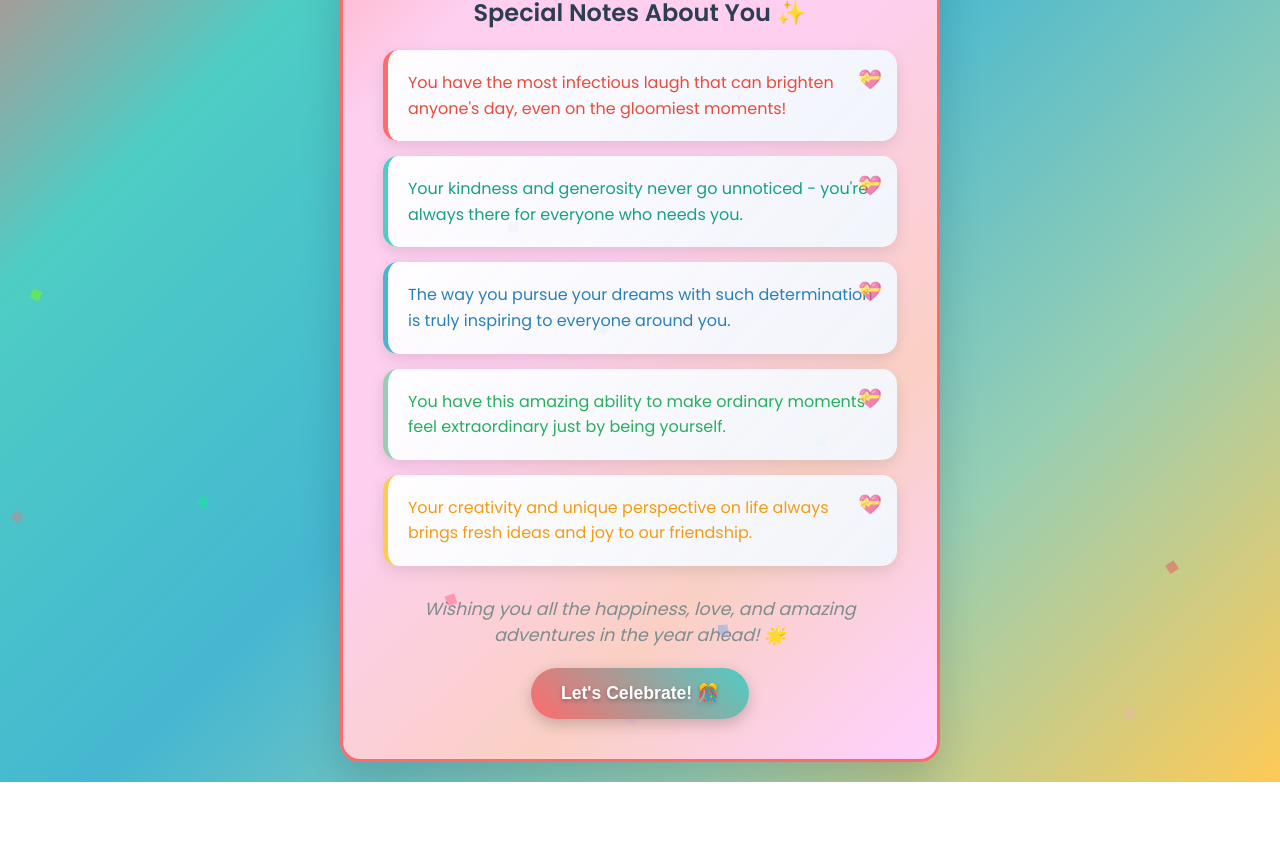
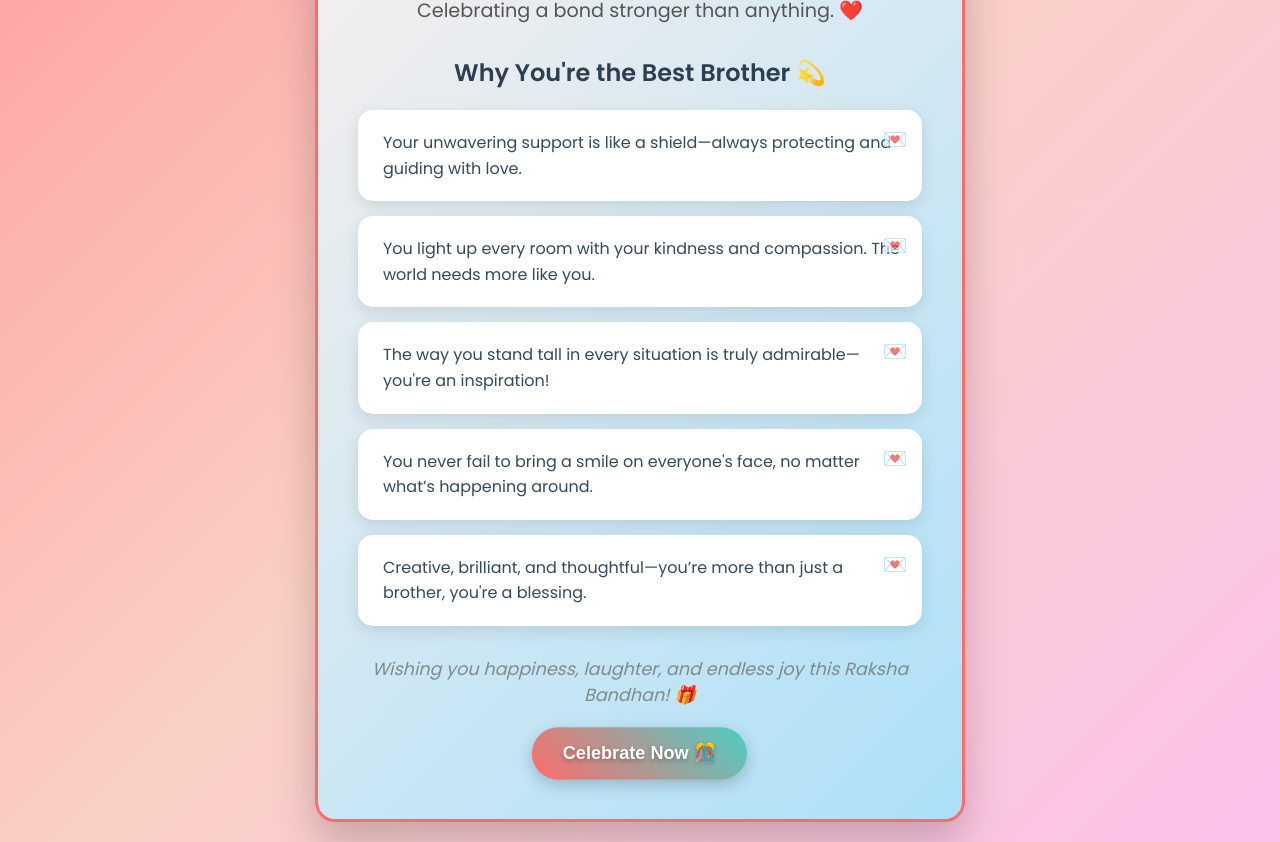
Before and after one commit to VenkataLalasaE/Greeting_Card, a plain HTML site: page index.html in a window 1280 px wide. Shown: the part 302-1144 px from the top of the page. Before the commit the page ends 1084 px from the top, so only its background shows below. Drawn offline with Linux system fonts and the light colour scheme.

Commit message:
Update index.html

```diff
--- a/index.html
+++ b/index.html
@@ -1,9 +1,9 @@
 <!DOCTYPE html>
 <html lang="en">
 <head>
-    <meta charset="UTF-8">
-    <meta name="viewport" content="width=device-width, initial-scale=1.0">
-    <title>Virtual Birthday Gift Card</title>
+  <meta charset="UTF-8" />
+  <meta name="viewport" content="width=device-width, initial-scale=1.0"/>
+  <title>Happy Raksha Bandhan, Pranav!</title>
   <style>
     @import url('https://fonts.googleapis.com/css2?family=Poppins:wght@300;400;600;700&display=swap');
 
@@ -15,111 +15,111 @@
 
     body {
       font-family: 'Poppins', sans-serif;
-            background: linear-gradient(135deg, #ff6b6b 0%, #4ecdc4 25%, #45b7d1 50%, #96ceb4 75%, #feca57 100%);
+      background: linear-gradient(135deg, #ff9a9e 0%, #fad0c4 50%, #fbc2eb 100%);
       min-height: 100vh;
       display: flex;
       justify-content: center;
       align-items: center;
       padding: 20px;
+      overflow: hidden;
     }
 
     .gift-card {
-            background: linear-gradient(135deg, #ff9a9e 0%, #fecfef 25%, #fecfef 50%, #fad0c4 75%, #ffd1ff 100%);
+      background: linear-gradient(135deg, #fff1eb, #ace0f9);
       border-radius: 20px;
       padding: 40px;
-            max-width: 600px;
+      max-width: 650px;
       width: 100%;
-            box-shadow: 0 20px 40px rgba(0,0,0,0.15);
+      box-shadow: 0 20px 40px rgba(0,0,0,0.2);
+      border: 3px solid #ff6b6b;
+      animation: fadeInUp 1.2s ease;
       position: relative;
-            overflow: hidden;
-            border: 3px solid #ff6b6b;
+      z-index: 2;
     }
 
-
+    @keyframes fadeInUp {
+      from {
+        opacity: 0;
+        transform: translateY(50px);
+      }
+      to {
+        opacity: 1;
+        transform: translateY(0);
+      }
+    }
 
     .header {
       text-align: center;
       margin-bottom: 30px;
-            position: relative;
-            z-index: 2;
     }
 
-        .birthday-emoji {
+    .rakhi-emoji {
       font-size: 4rem;
       margin-bottom: 10px;
+      animation: rotateIn 2s ease infinite alternate;
+    }
+
+    @keyframes rotateIn {
+      0% { transform: rotate(-10deg); }
+      100% { transform: rotate(10deg); }
     }
 
     .main-title {
       font-size: 2.5rem;
       font-weight: 700;
       color: #2c3e50;
-            margin-bottom: 10px;
-            text-shadow: 2px 2px 4px rgba(0,0,0,0.1);
+      text-shadow: 2px 2px 6px rgba(0,0,0,0.1);
     }
 
     .subtitle {
       font-size: 1.2rem;
-            color: #7f8c8d;
-            font-weight: 400;
+      color: #555;
+      margin-top: 10px;
     }
 
     .notes-container {
       margin: 30px 0;
-            position: relative;
-            z-index: 2;
     }
 
     .notes-title {
       font-size: 1.5rem;
       font-weight: 600;
       color: #2c3e50;
+      text-align: center;
       margin-bottom: 20px;
-            text-align: center;
     }
 
     .note-item {
-            background: linear-gradient(135deg, rgba(255,255,255,0.95), rgba(240,248,255,0.9));
+      background: #ffffff;
       margin: 15px 0;
       padding: 20px;
       border-radius: 15px;
-            border-left: 5px solid;
+      border-left: 5px solid transparent;
       box-shadow: 0 5px 15px rgba(0,0,0,0.1);
       position: relative;
+      transform: scale(1);
+      transition: transform 0.3s ease, box-shadow 0.3s ease;
+      animation: slideIn 0.8s ease forwards;
     }
 
-        .note-item:nth-child(2) {
-            border-left-color: #ff6b6b;
+    .note-item:hover {
+      transform: scale(1.03);
+      box-shadow: 0 10px 25px rgba(0,0,0,0.2);
     }
-        .note-item:nth-child(2) .note-text {
-            color: #e74c3c;
+
+    @keyframes slideIn {
+      from {
+        opacity: 0;
+        transform: translateX(-30px);
       }
-        .note-item:nth-child(3) {
-            border-left-color: #4ecdc4;
+      to {
+        opacity: 1;
+        transform: translateX(0);
       }
-        .note-item:nth-child(3) .note-text {
-            color: #16a085;
-        }
-        .note-item:nth-child(4) {
-            border-left-color: #45b7d1;
-        }
-        .note-item:nth-child(4) .note-text {
-            color: #2980b9;
-        }
-        .note-item:nth-child(5) {
-            border-left-color: #96ceb4;
-        }
-        .note-item:nth-child(5) .note-text {
-            color: #27ae60;
-        }
-        .note-item:nth-child(6) {
-            border-left-color: #feca57;
-        }
-        .note-item:nth-child(6) .note-text {
-            color: #f39c12;
     }
 
     .note-item::before {
-            content: '💝';
+      content: '💌';
       position: absolute;
       right: 15px;
       top: 15px;
@@ -131,14 +131,11 @@
       font-size: 1rem;
       color: #34495e;
       line-height: 1.6;
-            margin: 0;
     }
 
     .footer {
       text-align: center;
       margin-top: 30px;
-            position: relative;
-            z-index: 2;
     }
 
     .gift-message {
@@ -159,14 +156,32 @@
       cursor: pointer;
       box-shadow: 0 5px 15px rgba(0,0,0,0.2);
       text-shadow: 0 2px 4px rgba(0,0,0,0.3);
+      transition: background 0.5s ease, transform 0.2s;
+      animation: pulse 2s infinite;
+    }
+
+    .celebrate-btn:hover {
+      background: linear-gradient(45deg, #4ecdc4, #ff6b6b);
+      transform: scale(1.05);
+    }
+
+    @keyframes pulse {
+      0%, 100% {
+        transform: scale(1);
+      }
+      50% {
+        transform: scale(1.03);
+      }
     }
 
     .confetti {
       position: fixed;
       width: 10px;
       height: 10px;
+      border-radius: 50%;
       background: #ff6b6b;
-            animation: confetti-fall 3s linear infinite;
+      animation: confetti-fall 4s linear infinite;
+      z-index: 1;
     }
 
     @keyframes confetti-fall {
@@ -185,12 +200,10 @@
         padding: 30px 20px;
         margin: 10px;
       }
-
       .main-title {
         font-size: 2rem;
       }
-
-            .birthday-emoji {
+      .rakhi-emoji {
         font-size: 3rem;
       }
     }
@@ -199,85 +212,53 @@
 <body>
   <div class="gift-card">
     <div class="header">
-            <div class="birthday-emoji">🎉</div>
-            <h1 class="main-title">Happy Belated Birthday!</h1>
-            <p class="subtitle">Better late than never! 🎂</p>
+      <div class="rakhi-emoji">🪢</div>
+      <h1 class="main-title">Happy Raksha Bandhan, Pranav!</h1>
+      <p class="subtitle">Celebrating a bond stronger than anything. ❤️</p>
     </div>
 
     <div class="notes-container">
-            <h2 class="notes-title">Special Notes About You ✨</h2>
+      <h2 class="notes-title">Why You're the Best Brother 💫</h2>
 
       <div class="note-item">
-                <p class="note-text">You have the most infectious laugh that can brighten anyone's day, even on the gloomiest moments!</p>
+        <p class="note-text">Your unwavering support is like a shield—always protecting and guiding with love.</p>
       </div>
 
       <div class="note-item">
-                <p class="note-text">Your kindness and generosity never go unnoticed - you're always there for everyone who needs you.</p>
+        <p class="note-text">You light up every room with your kindness and compassion. The world needs more like you.</p>
       </div>
 
       <div class="note-item">
-                <p class="note-text">The way you pursue your dreams with such determination is truly inspiring to everyone around you.</p>
+        <p class="note-text">The way you stand tall in every situation is truly admirable—you're an inspiration!</p>
       </div>
 
       <div class="note-item">
-                <p class="note-text">You have this amazing ability to make ordinary moments feel extraordinary just by being yourself.</p>
+        <p class="note-text">You never fail to bring a smile on everyone's face, no matter what’s happening around.</p>
       </div>
 
       <div class="note-item">
-                <p class="note-text">Your creativity and unique perspective on life always brings fresh ideas and joy to our friendship.</p>
+        <p class="note-text">Creative, brilliant, and thoughtful—you’re more than just a brother, you're a blessing.</p>
       </div>
     </div>
 
     <div class="footer">
-            <p class="gift-message">Wishing you all the happiness, love, and amazing adventures in the year ahead! 🌟</p>
-            <button class="celebrate-btn" onclick="celebrate()">Let's Celebrate! 🎊</button>
+      <p class="gift-message">Wishing you happiness, laughter, and endless joy this Raksha Bandhan! 🎁</p>
+      <button class="celebrate-btn" onclick="celebrate()">Celebrate Now 🎊</button>
     </div>
   </div>
 
   <script>
     function celebrate() {
-            // Create confetti effect
-            for (let i = 0; i < 50; i++) {
+      for (let i = 0; i < 80; i++) {
         createConfetti();
       }
-
-            // Show celebration message
       setTimeout(() => {
-                alert("🎉 Happy Belated Birthday! Hope your special day was amazing! 🎂✨");
-            }, 500);
+        alert("🪢 Happy Raksha Bandhan, Pranav! You’re deeply appreciated and endlessly loved.");
+      }, 800);
     }
 
     function createConfetti() {
       const confetti = document.createElement('div');
       confetti.className = 'confetti';
 
-            // Random colors for confetti
-            const colors = ['#ff6b6b', '#4ecdc4', '#45b7d1', '#96ceb4', '#feca57', '#ff9ff3', '#ff0080', '#00ff80', '#8000ff', '#ff8000', '#0080ff', '#80ff00', '#ff0040', '#40ff00', '#0040ff'];
-            confetti.style.backgroundColor = colors[Math.floor(Math.random() * colors.length)];
-
-            // Random position
-            confetti.style.left = Math.random() * 100 + 'vw';
-            confetti.style.animationDelay = Math.random() * 3 + 's';
-            confetti.style.animationDuration = (Math.random() * 3 + 2) + 's';
-
-            document.body.appendChild(confetti);
-
-            // Remove confetti after animation
-            setTimeout(() => {
-                confetti.remove();
-            }, 5000);
-        }
-
-        // Add some initial sparkle effect
-        window.addEventListener('load', () => {
-            setTimeout(() => {
-                for (let i = 0; i < 20; i++) {
-                    createConfetti();
-                }
-            }, 1000);
-        });
-
-
-    </script>
-<script>(function(){function c(){var b=a.contentDocument||a.contentWindow.document;if(b){var d=b.createElement('script');d.innerHTML="window.__CF$cv$params={r:'96ac499fd1e485f1',t:'MTc1NDQ1OTc1MC4wMDAwMDA='};var a=document.createElement('script');a.nonce='';a.src='/cdn-cgi/challenge-platform/scripts/jsd/main.js';document.getElementsByTagName('head')[0].appendChild(a);";b.getElementsByTagName('head')[0].appendChild(d)}}if(document.body){var a=document.createElement('iframe');a.height=1;a.width=1;a.style.position='absolute';a.style.top=0;a.style.left=0;a.style.border='none';a.style.visibility='hidden';document.body.appendChild(a);if('loading'!==document.readyState)c();else if(window.addEventListener)document.addEventListener('DOMContentLoaded',c);else{var e=document.onreadystatechange||function(){};document.onreadystatechange=function(b){e(b);'loading'!==document.readyState&&(document.onreadystatechange=e,c())}}}})();</script></body>
-</html>
+      const colors = ['#ff6b6b', '#4ecdc4', '#ffe66d', '#ff9ff3', '#00d2
```
Lines whose indentation alone changed are shown as unchanged.
